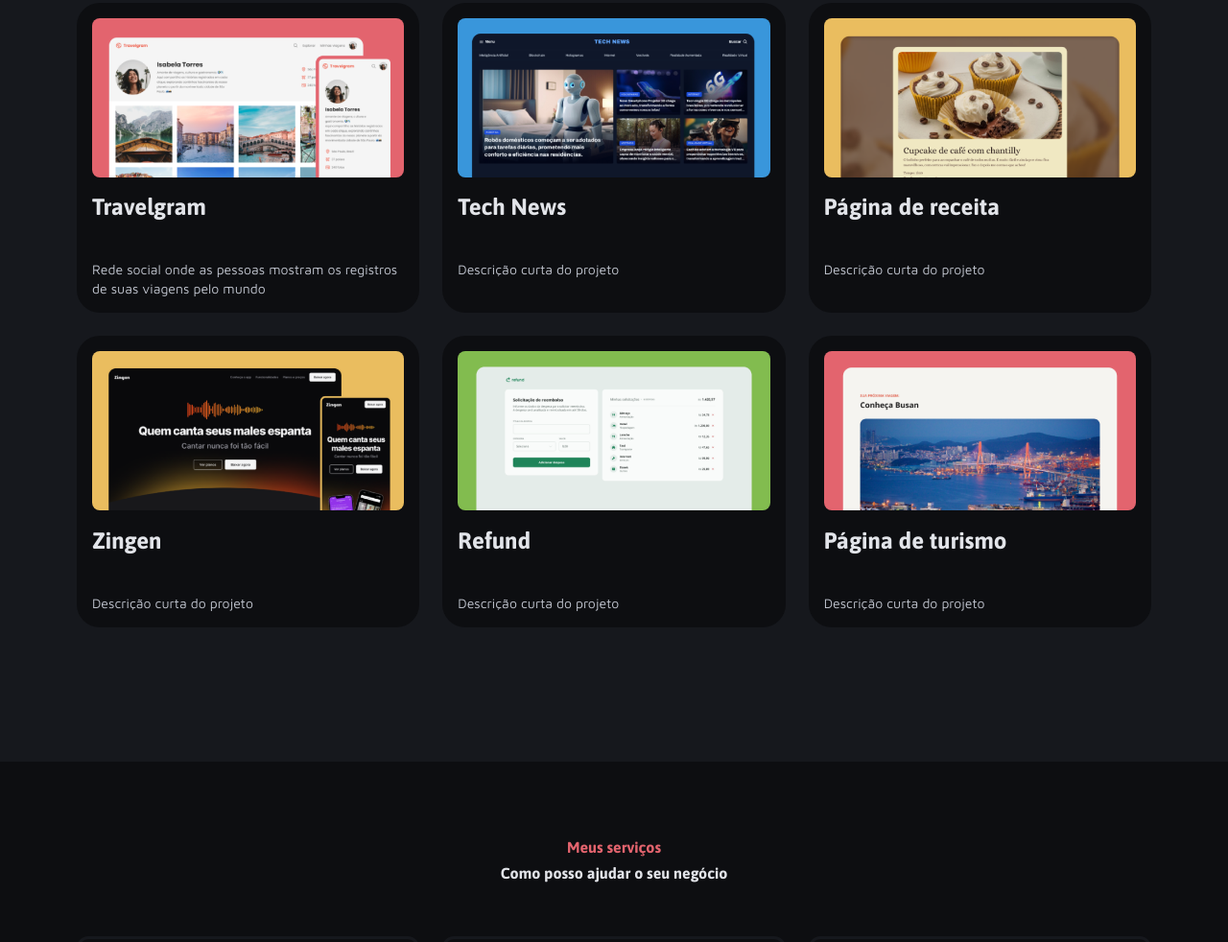
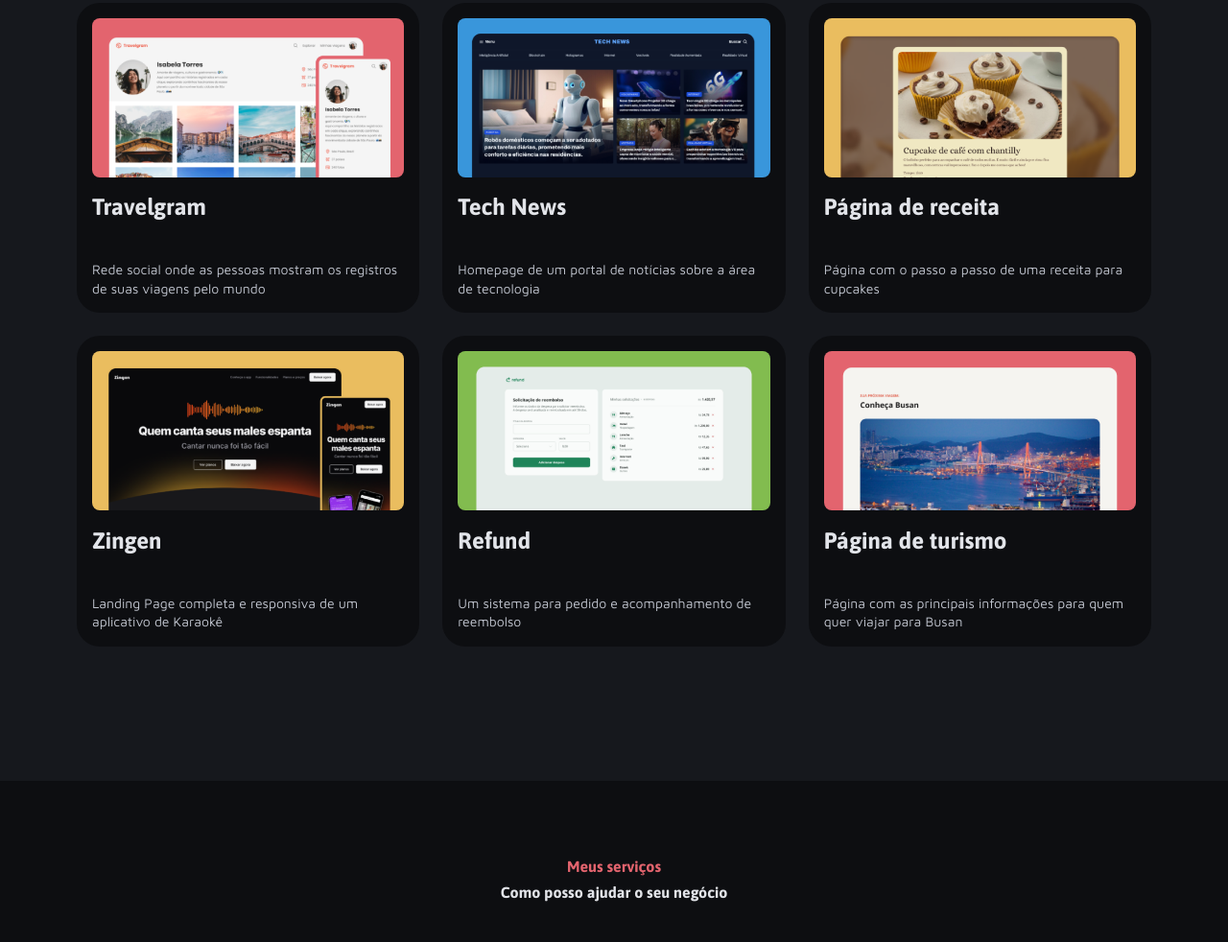
Before and after one commit to Julio-Vl/Portifolio-Dev, a plain HTML site: page index.html in a window 1280 px wide. Shown: the part 1340-2322 px from the top of the page at 96% size. Drawn offline with Linux system fonts and the light colour scheme.

Commit message:
add links

```diff
--- a/index.html
+++ b/index.html
@@ -69,34 +69,42 @@
 
     <div class="cards-container">
       <div class="card">
+        <a href="https://projeto-travelgram-bice.vercel.app/" target="_blank">
           <img src="image/Thumbnail_Project-01.png" alt="descrição">
           <h2>Travelgram</h2>
           <p>Rede social onde as pessoas mostram os registros de suas viagens pelo mundo</p>
+        </a>
       </div>
       <div class="card">
+        <a href="https://portal-de-noticias-rszo.vercel.app/" target="_blank">
           <img src="image/Thumbnail_Project-02.png" alt="descrição">
           <h2>Tech News</h2>
-        <p>Descrição curta do projeto</p>
+          <p>Homepage de um portal de notícias sobre a área de tecnologia</p>
+        </a>
       </div>
       <div class="card">
+        <a href="https://receita-de-bolo-c6r7.vercel.app/" target="_blank">
           <img src="image/Thumbnail_Project-03.png" alt="descrição">
           <h2>Página de receita</h2>
-        <p>Descrição curta do projeto</p>
+          <p>Página com o passo a passo de uma receita para cupcakes</p>
+        </a>
       </div>
       <div class="card">
         <img src="image/Thumbnail_Project-04.png" alt="descrição">
         <h2>Zingen</h2>
-        <p>Descrição curta do projeto</p>
+        <p>Landing Page completa e responsiva de um aplicativo de Karaokê</p>
       </div>
       <div class="card">
         <img src="image/Thumbnail_Project-05.png" alt="descrição">
         <h2>Refund</h2>
-        <p>Descrição curta do projeto</p>
+        <p>Um sistema para pedido e acompanhamento de reembolso  </p>
       </div>
       <div class="card">
+        <a href="https://local-turistico-iota.vercel.app/" target="_blank">
         <img src="image/Thumbnail_Project-06.png" alt="descrição">
           <h2>Página de turismo</h2>
-        <p>Descrição curta do projeto</p>
+          <p>Página com as principais informações para quem quer viajar para Busan</p>
+        </a>
       </div>
     </div>
   </section>
```
Lines whose indentation alone changed are shown as unchanged.
